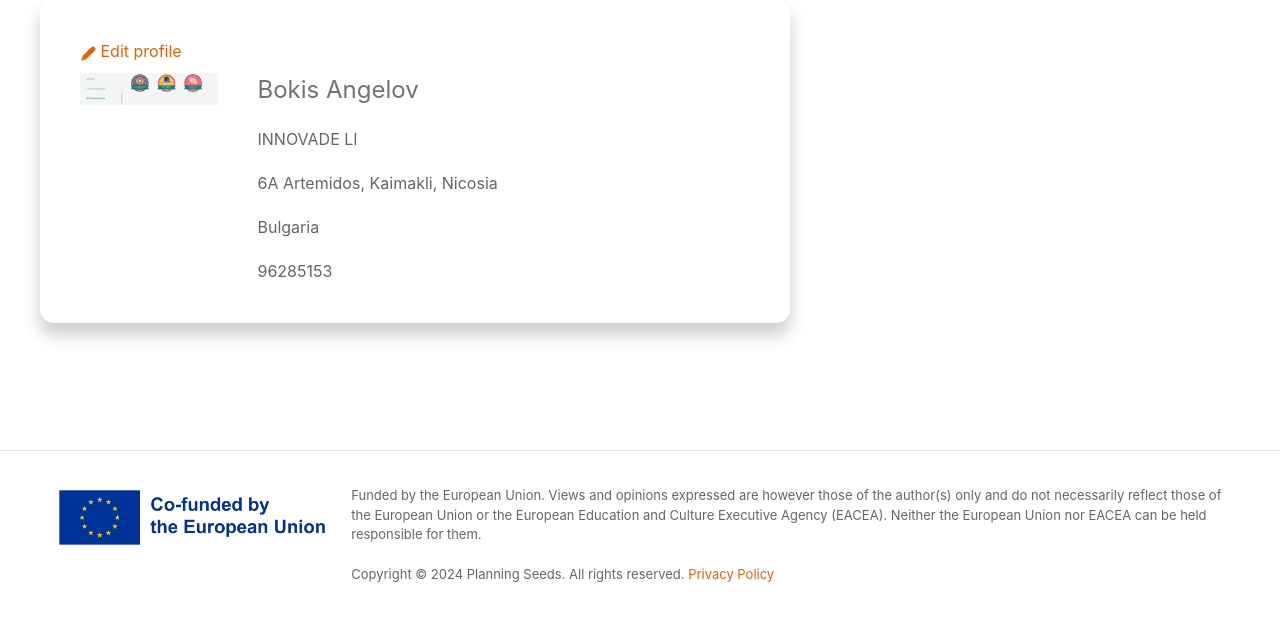
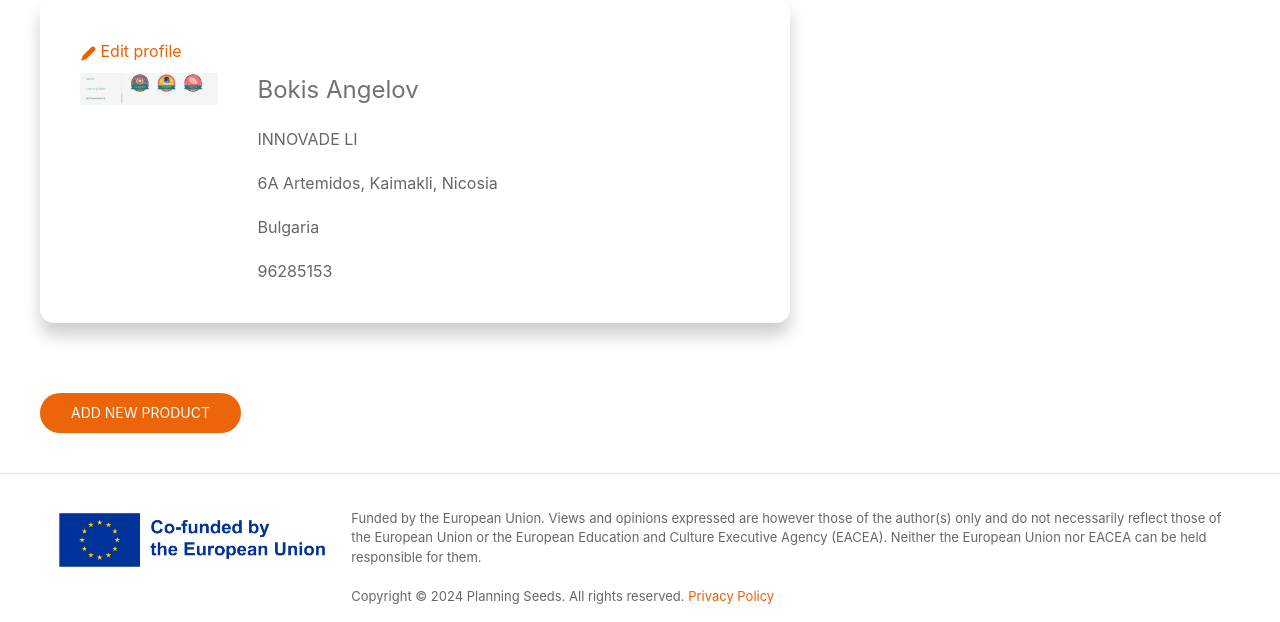
Before and after one commit to BokisAngelov/planningseeds, a Django app: page /en/profile/479aa1d0-53d2-11ef-b86c-7085c229fbb3/ in a window 1280 px wide. Shown: the part 201-823 px from the top of the page. Before the commit the page ends 783 px from the top, so only its background shows below. Run offline with Django 5.2, Linux system fonts and the light colour scheme; a user stored in the database is signed in; data comes from the database, SQL or seed files in the repository; tables that the repository leaves empty hold one stand-in row (values such as "Sample post"); some libraries are stand-ins or nearby versions.

Commit message:
Fix form and profile layout

```diff
--- a/main/forms.py
+++ b/main/forms.py
@@ -26,7 +26,7 @@ class ProductForm(ModelForm):
 
         # Customize specific fields
         self.fields['description'].widget.attrs.update({'rows': 4, 'style': 'height: 100px;'})
-        self.fields['category'].widget.attrs.update({'size': 5, 'style': 'height: auto;'})
+        self.fields['category'].widget.attrs.update({'size': 5, 'style': 'height: 160px; overflow-y: scroll;'})
         self.fields['image'].widget.attrs.update({'class': 'img-input'})
 
 
--- a/main/templates/main/user_profile.html
+++ b/main/templates/main/user_profile.html
@@ -35,7 +35,11 @@
         </div>
     </div>
 </div>
-
+{% if is_owner %}
+<div class="uk-margin-large-top">
+    <a class="uk-button uk-button-primary" href="{% url 'create-product' %}">Add new product</a>
+</div>
+{% endif %}
 
 {% if products %}
 <h2>{% trans "Recent Products" %}</h2>
@@ -68,8 +72,9 @@
         {% endfor %}
     </div>
 
-    <a class="uk-position-center-left-out uk-position-small uk-hidden-hover" href uk-slidenav-previous uk-slider-item="previous"></a>
-    <a class="uk-position-center-right-out uk-position-small uk-hidden-hover" href uk-slidenav-next uk-slider-item="next"></a>
+    <a class="uk-position-center-left-out uk-position-small" href uk-slidenav-previous uk-slider-item="previous"></a>
+    <a class="uk-position-center-right-out uk-position-small" href uk-slidenav-next uk-slider-item="next"></a>
+    <ul class="uk-slider-nav uk-dotnav uk-flex-center uk-margin uk-margin-large-top"></ul>
 </div>
 
 {% endif %}
```
Also changed, not shown: main/templates/main/home.html (+7 -7 lines).
